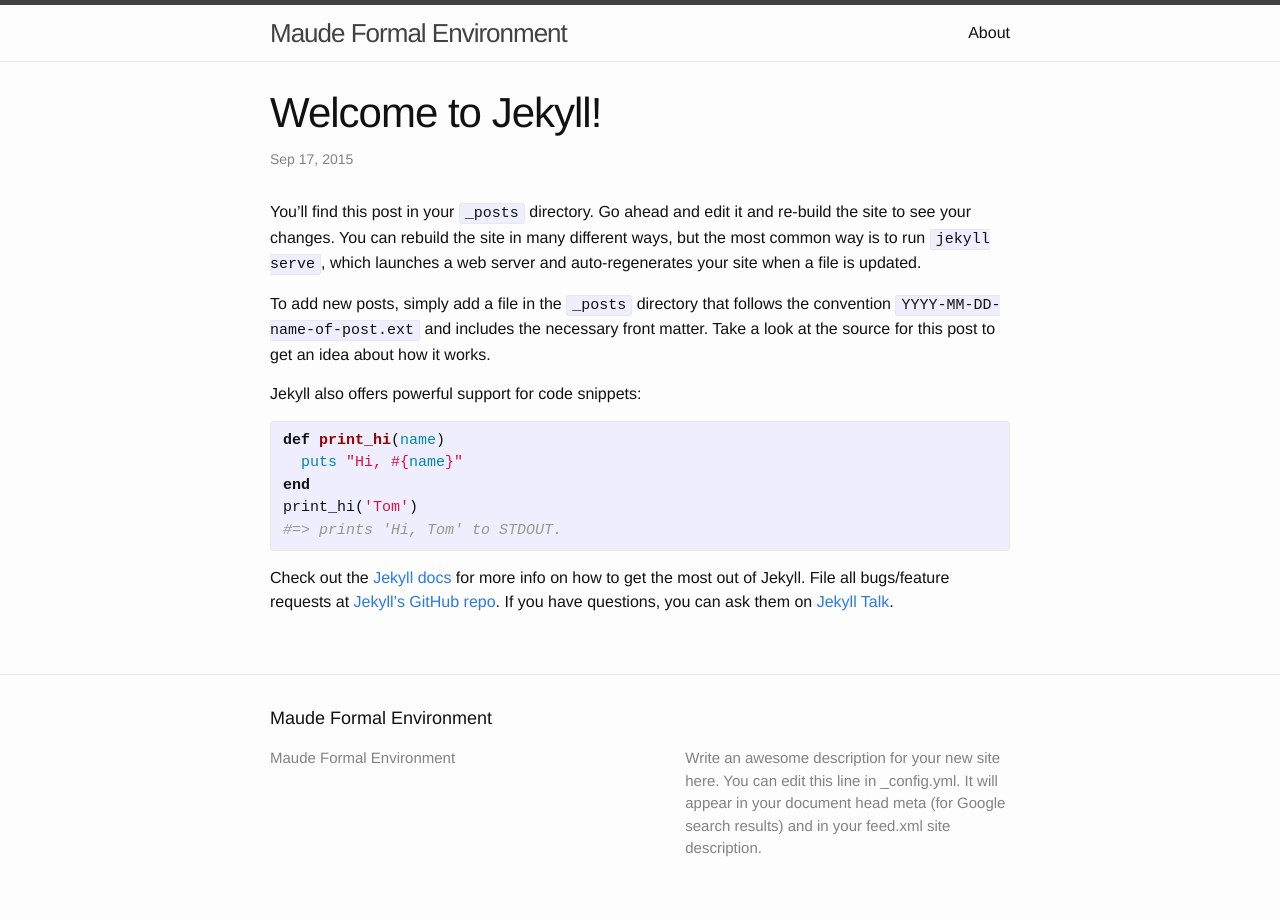
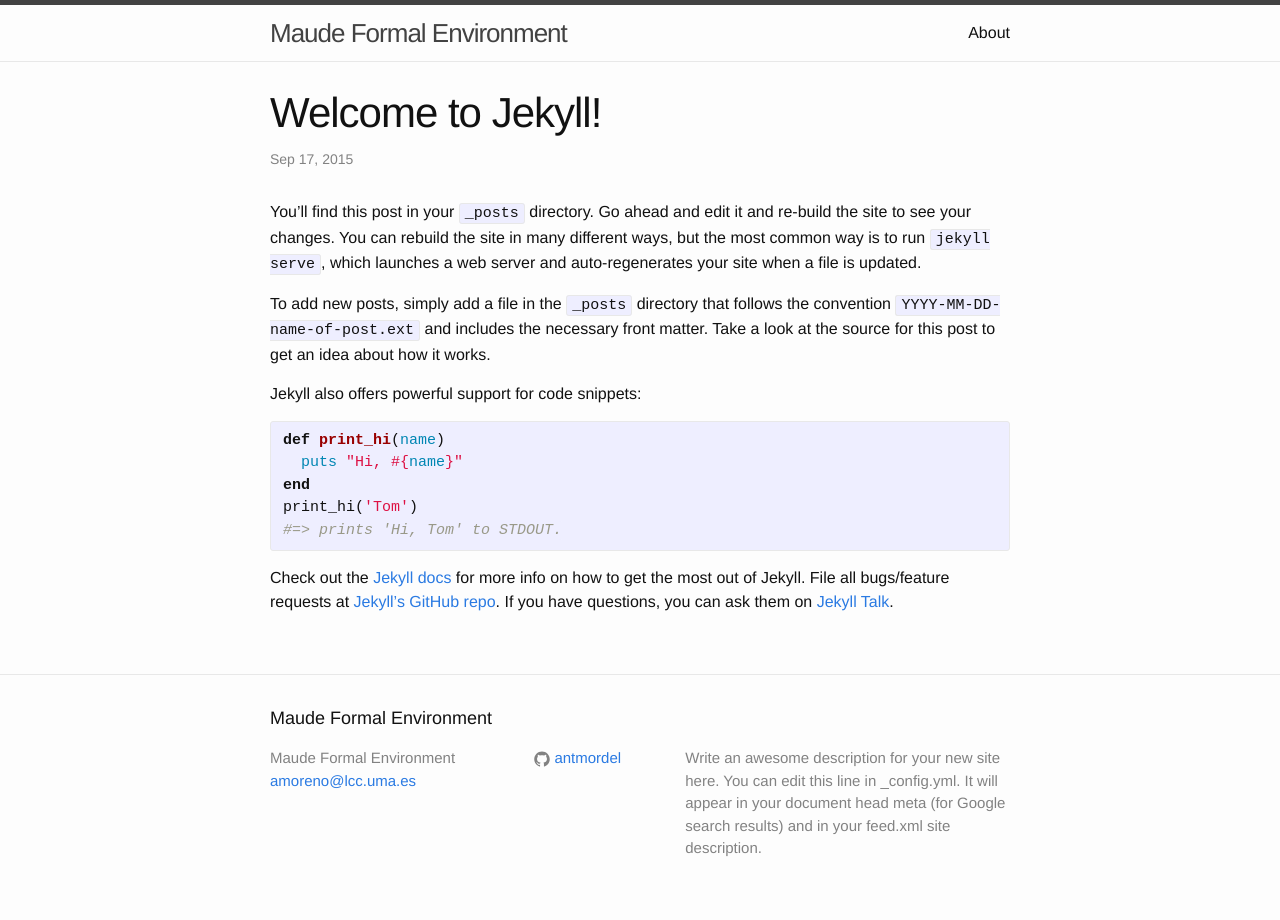
Before and after one commit to maude-team/MFE, a Jekyll site: the page built from _posts/2015-09-17-welcome-to-jekyll.markdown, in a window 1280 px wide. Built offline with Jekyll 4.4.1, drawn with Linux system fonts in a browser that asks for light colours.

```diff
--- a/_config.yml
+++ b/_config.yml
@@ -1,11 +1,13 @@
-# Site settings
+
 title: Maude Formal Environment
+email: amoreno@lcc.uma.es
 description: > # this means to ignore newlines until "baseurl:"
   Write an awesome description for your new site here. You can edit this
   line in _config.yml. It will appear in your document head meta (for
   Google search results) and in your feed.xml site description.
-baseurl: "/MFE"
-# url: "http://antmordel.github.io"
+baseurl: "/MFE" # the subpath of your site, e.g. /blog
+url: "http://antmordel.github.io" # the base hostname & protocol for your site
+github_username:  antmordel
 
 # Build settings
 markdown: kramdown
--- a/_includes/head.html
+++ b/_includes/head.html
@@ -6,7 +6,7 @@
   <title>{% if page.title %}{{ page.title }}{% else %}{{ site.title }}{% endif %}</title>
   <meta name="description" content="{% if page.excerpt %}{{ page.excerpt | strip_html | strip_newlines | truncate: 160 }}{% else %}{{ site.description }}{% endif %}">
 
-  <link rel="stylesheet" href="{{ site.baseurl }}/css/main.css">
+  <link rel="stylesheet" href="{{ site.pageurl }}/css/main.css">
   <link rel="canonical" href="{{ page.url | replace:'index.html','' | prepend: site.baseurl | prepend: site.url }}">
-  <link rel="alternate" type="application/rss+xml" title="{{ site.title }}" href="{{ "feed.xml" | prepend: site.baseurl | prepend: site.url }}">
+  <link rel="alternate" type="application/rss+xml" title="{{ site.title }}" href="{{ "/feed.xml" | prepend: site.baseurl | prepend: site.url }}">
 </head>
--- a/_posts/2015-09-17-welcome-to-jekyll.markdown
+++ b/_posts/2015-09-17-welcome-to-jekyll.markdown
@@ -1,7 +1,7 @@
 ---
 layout: post
 title:  "Welcome to Jekyll!"
-date:   2015-09-17 14:40:51
+date:   2015-09-17 15:17:38
 categories: jekyll update
 ---
 You’ll find this post in your `_posts` directory. Go ahead and edit it and re-build the site to see your changes. You can rebuild the site in many different ways, but the most common way is to run `jekyll serve`, which launches a web server and auto-regenerates your site when a file is updated.
```
